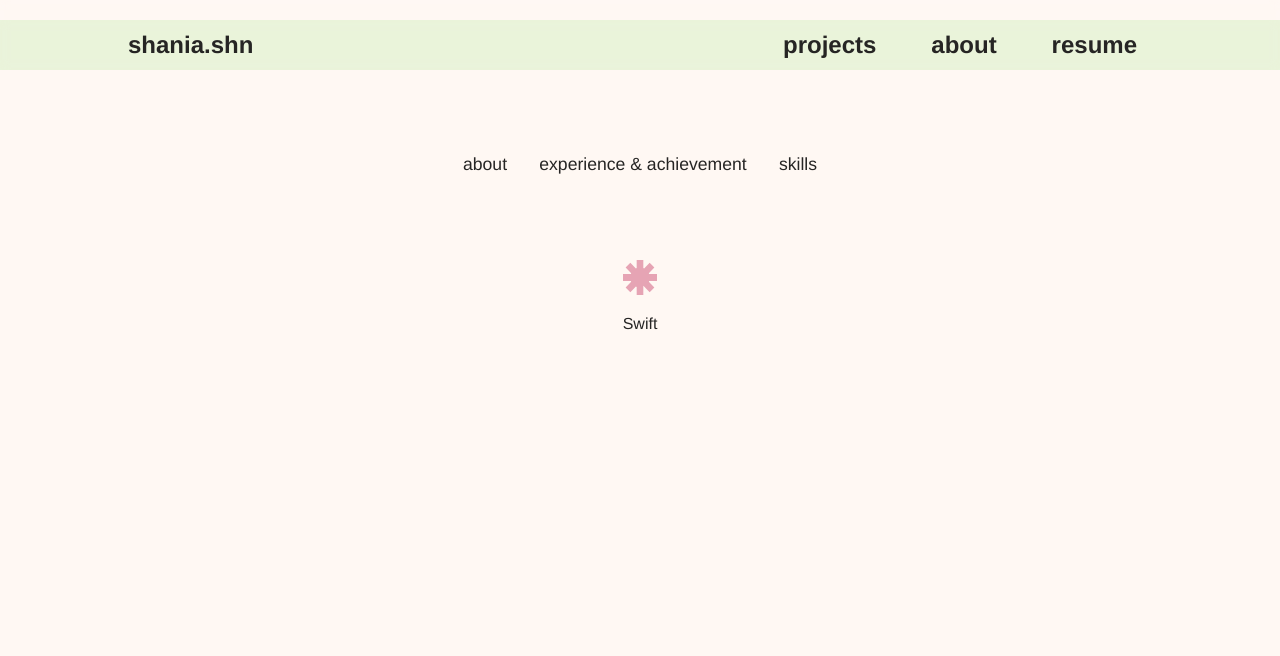
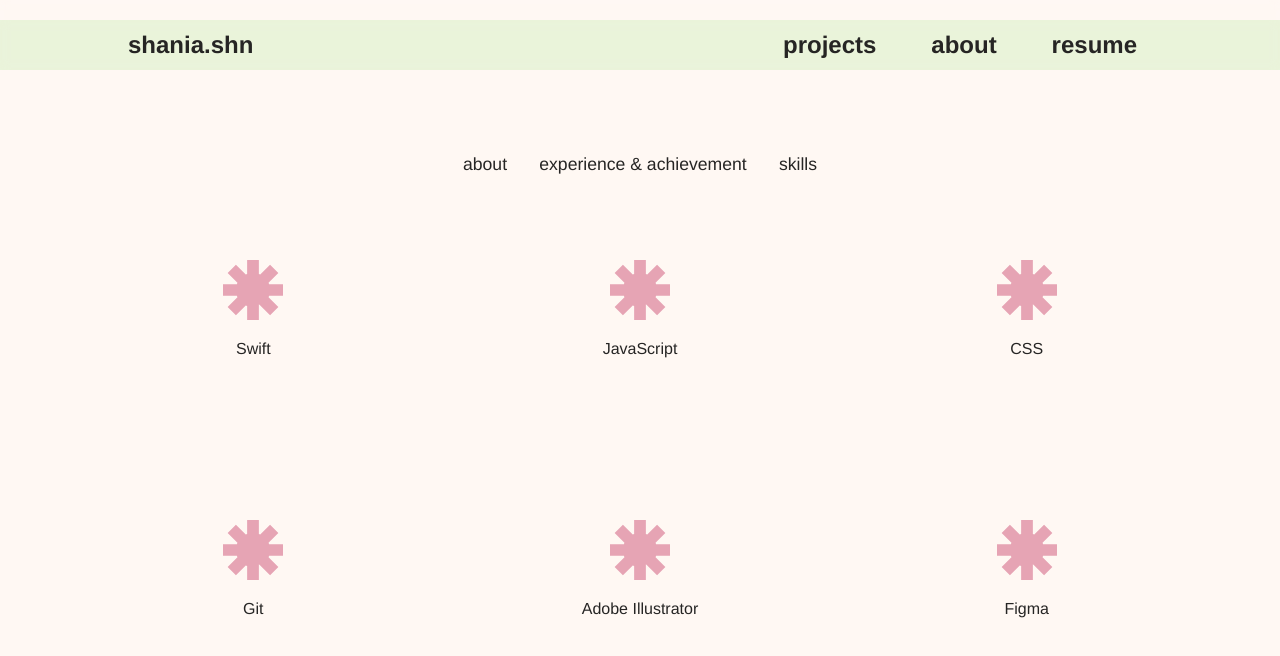
Before and after one commit to shaniashn/shaniashn.github.io, a Vue app: page /#/ in a window 1280 px wide. Both pictures are taken after a click on the item "skills". Shown: the part 1374-2030 px from the top of the page. Built offline with nearby package versions, Linux system fonts and the light colour scheme.

Commit message:
Update SkillsSection.vue

```diff
--- a/src/components/About/SkillsSection.vue
+++ b/src/components/About/SkillsSection.vue
@@ -3,6 +3,26 @@
     <div class="item">
       <img src="../../assets/flower1.svg" alt="">
       <p>Swift</p>
+    </div>
+    <div class="item">
+      <img src="../../assets/flower1.svg" alt="">
+      <p>JavaScript</p>
+    </div>
+    <div class="item">
+      <img src="../../assets/flower1.svg" alt="">
+      <p>CSS</p>
+    </div>
+    <div class="item">
+      <img src="../../assets/flower1.svg" alt="">
+      <p>Git</p>
+    </div>
+    <div class="item">
+      <img src="../../assets/flower1.svg" alt="">
+      <p>Adobe Illustrator</p>
+    </div>
+    <div class="item">
+      <img src="../../assets/flower1.svg" alt="">
+      <p>Figma</p>
     </div>
   </div>
 </template>
@@ -17,4 +37,18 @@
 </script>
 
 <style scoped>
+.skills {
+  width: 100%;
+  display: grid;
+  /* grid-template-columns: 50px 50px; */
+  /* grid-auto-flow: column; */
+  grid-template-columns: repeat(3, 1fr);
+  /* column-gap: 10%; */
+  justify-content: space-around;
+}
+
+.item img {
+  width: 60px;
+  height: auto;
+}
 </style>
```
